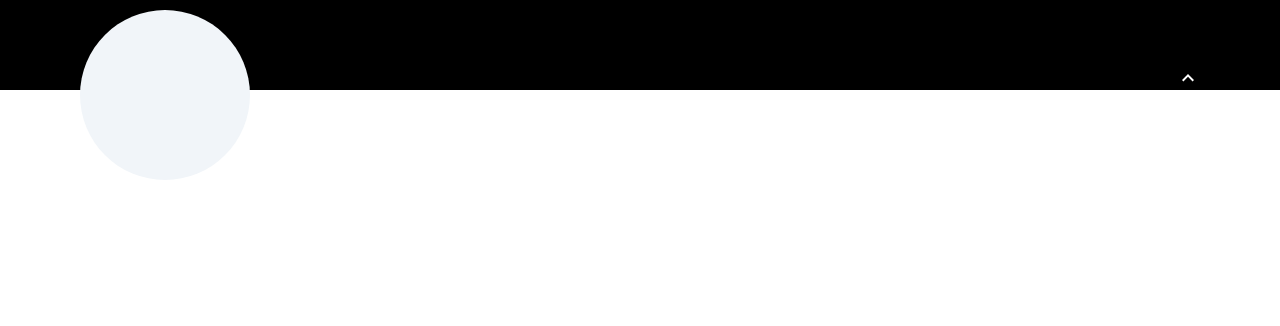
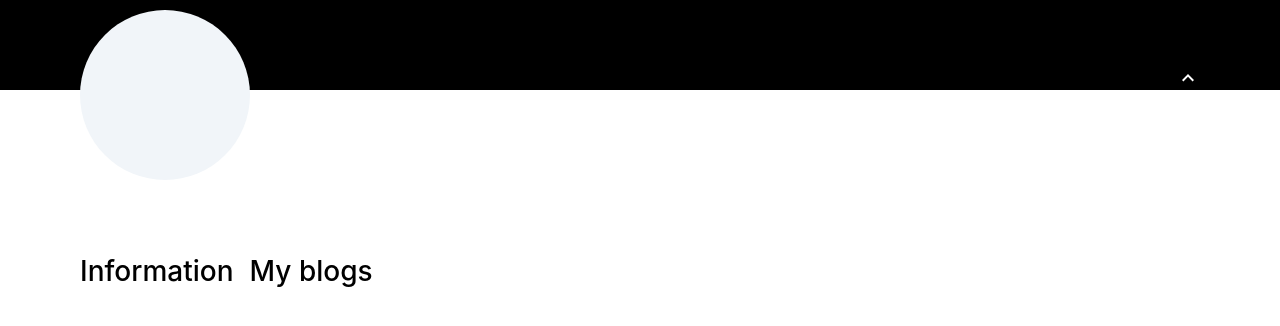
Before and after one commit to Huyhehe/react-blog, a React (Create React App) app: page /profile in a window 1280 px wide. Shown: the top 326 px of the page. Built offline with nearby package versions, Linux system fonts and the light colour scheme.

Commit message:
move header from ProfileLayout to Profile page file and add profile-navbar

```diff
--- a/src/Layouts/ProfileLayout/index.jsx
+++ b/src/Layouts/ProfileLayout/index.jsx
@@ -1,29 +1,5 @@
-import { MdKeyboardArrowUp } from "react-icons/md";
-import { useSelector } from "react-redux";
-
 const ProfileLayout = ({ children }) => {
-  const user = useSelector((state) => state.user?.user);
-  return (
-    <div>
-      <div className="profile-header flex justify-between">
-        <div className="profile-header__bgBar h-[90px] w-full bg-black relative px-[5rem] flex items-end gap-4">
-          <div className="profile-header__avatar relative top-[100%] w-[170px] rounded-full aspect-square bg-slate-100"></div>
-          <div className="text-white">
-            <span className="text-[1.25rem]">{user?.name}</span>
-          </div>
-          <div className="profile-header__toolbox ml-auto">
-            <div className="group flex items-center text-white">
-              <span className="text-[1.5em]">{user?.userName}</span>
-              <div className="group-hover:rotate-180 transition-all duration-300">
-                <MdKeyboardArrowUp size={"1.5em"} />
-              </div>
-            </div>
-          </div>
-        </div>
-      </div>
-      <div>{children}</div>
-    </div>
-  );
+  return <div>{children}</div>;
 };
 
 export default ProfileLayout;
--- a/src/Pages/Profile.jsx
+++ b/src/Pages/Profile.jsx
@@ -1,7 +1,46 @@
+import { MdKeyboardArrowUp } from "react-icons/md";
+import { useSelector } from "react-redux";
+
 const Profile = () => {
+  const user = useSelector((state) => state.user?.user);
+  const links = [
+    {
+      title: "Information",
+      direction: "/profile/info",
+    },
+    {
+      title: "My blogs",
+      direction: "/profile/blogs",
+    },
+  ];
+
   return (
-    <div>
-
+    <div className="profile-container">
+      <div className="profile-header flex justify-between mb-[10rem]">
+        <div className="profile-header__bgBar h-[90px] w-full bg-black relative px-[5rem] flex items-end gap-4">
+          <div className="profile-header__avatar relative top-[100%] w-[170px] rounded-full aspect-square bg-slate-100"></div>
+          <div className="text-white">
+            <span className="text-[1.25rem]">{user?.name}</span>
+          </div>
+          <div className="profile-header__toolbox ml-auto">
+            <div className="group flex items-center text-white">
+              <span className="text-[1.5em]">{user?.userName}</span>
+              <div className="group-hover:rotate-180 transition-all duration-300">
+                <MdKeyboardArrowUp size={"1.5em"} />
+              </div>
+            </div>
+          </div>
+        </div>
+      </div>
+      <div className="profile-navbar flex gap-[1rem] px-[5rem]">
+        {links.map((link, index) => {
+          return (
+            <div key={index} className="cursor-pointer">
+              <span className="text-[1.75rem] font-medium">{link.title}</span>
+            </div>
+          );
+        })}
+      </div>
     </div>
   );
 };
```
